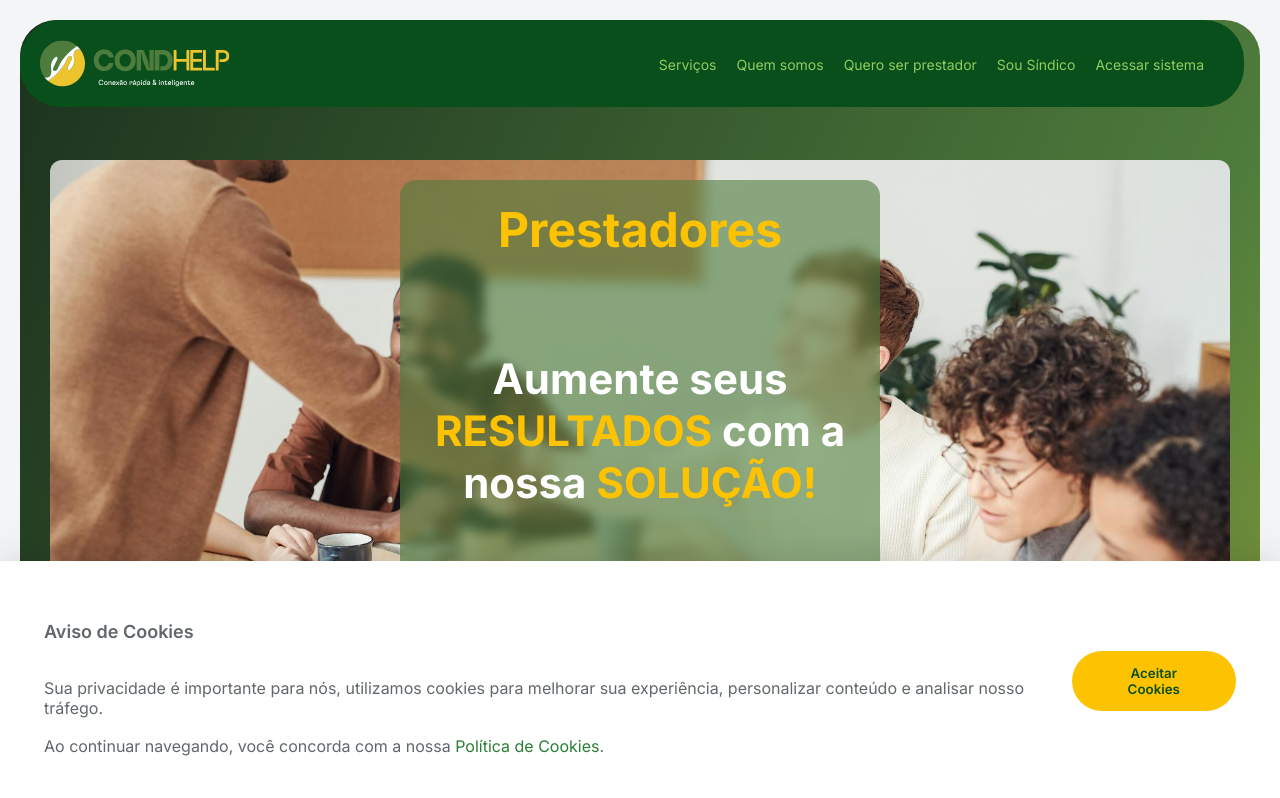
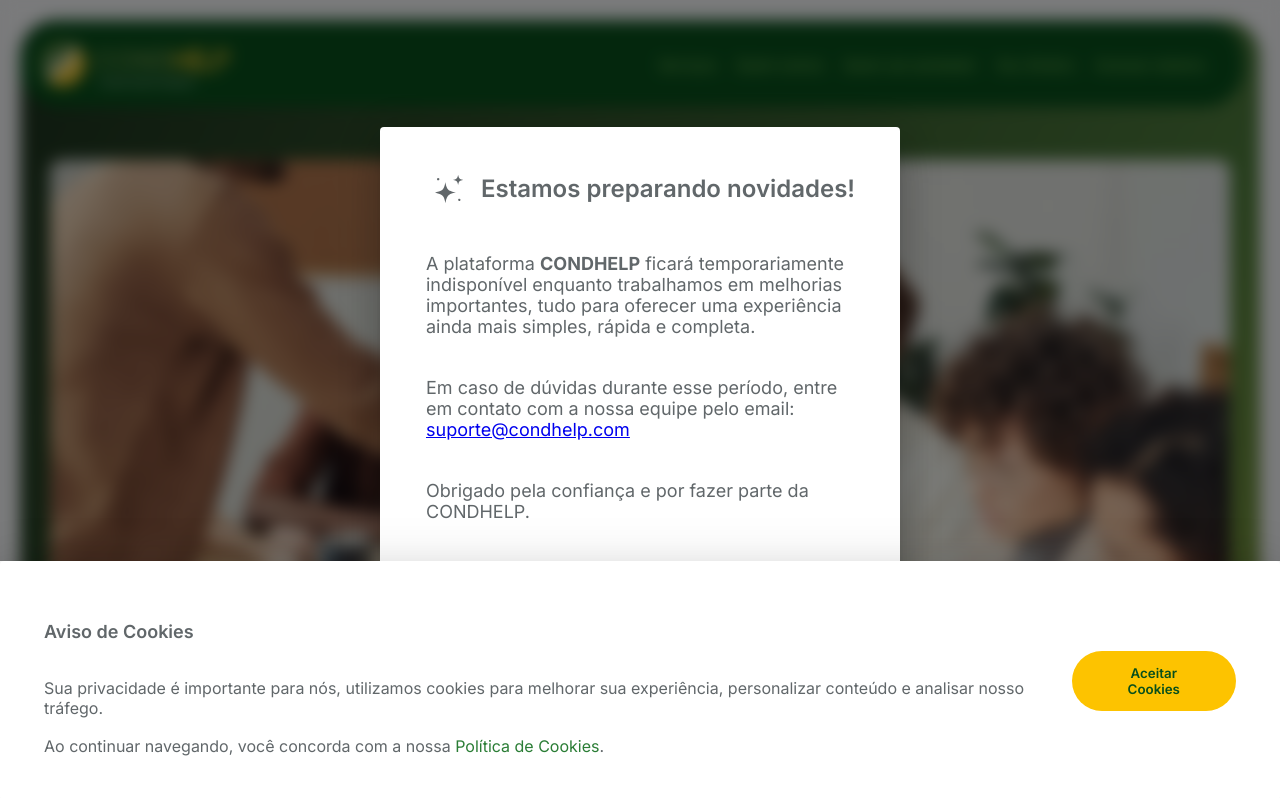
Before and after one commit to Condhelp/subscribe_site, a React (Create React App) app: page / in a window 1280 px wide. Shown: the top 798 px of the page. Built offline with nearby package versions, Linux system fonts and the light colour scheme; no server answers.

Commit message:
Activate Maintence modal

```diff
--- a/src/App.tsx
+++ b/src/App.tsx
@@ -4,7 +4,7 @@
 import { useEffect, useState } from "react"
 import Modal from "./components/Modal"
 
-const isOnMaintence = false
+const isOnMaintence = true
 
 function App() {
   const [showCookiesModal, setShowCookiesModal] = useState(false)
```
